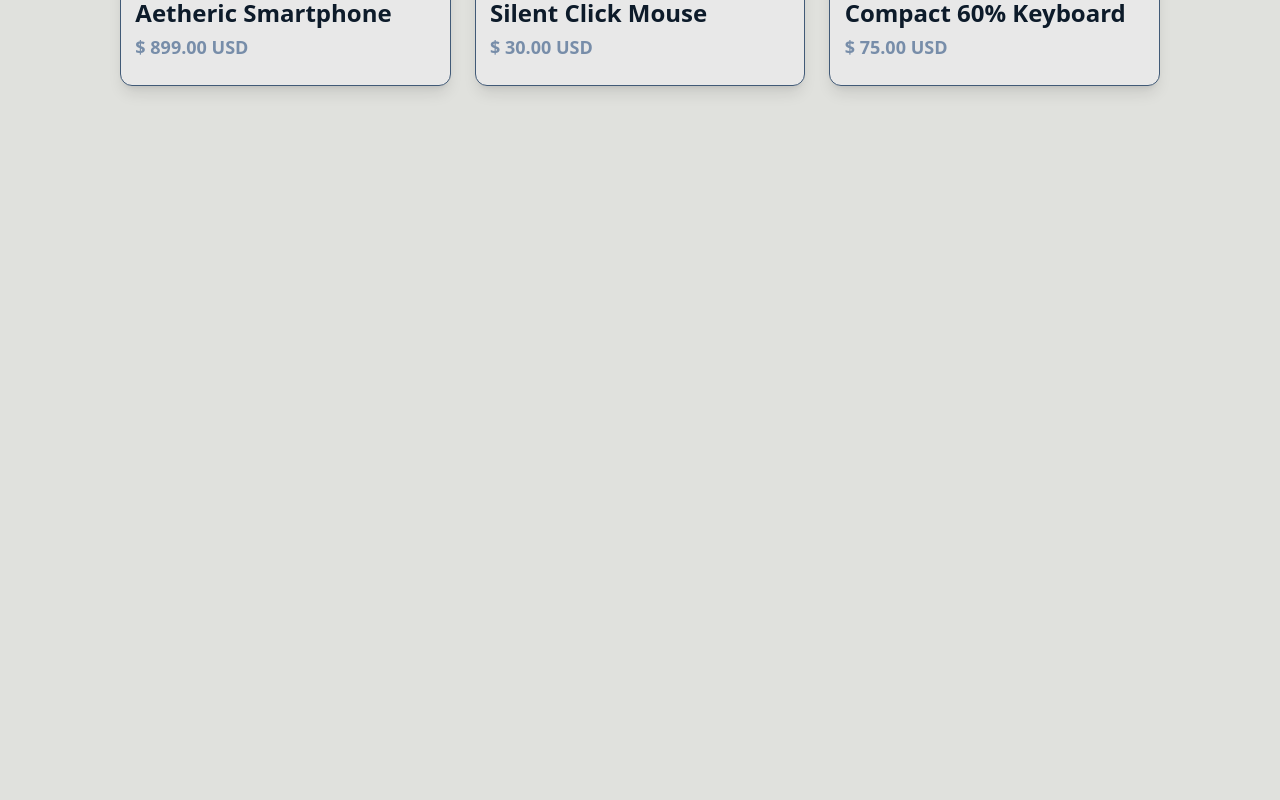
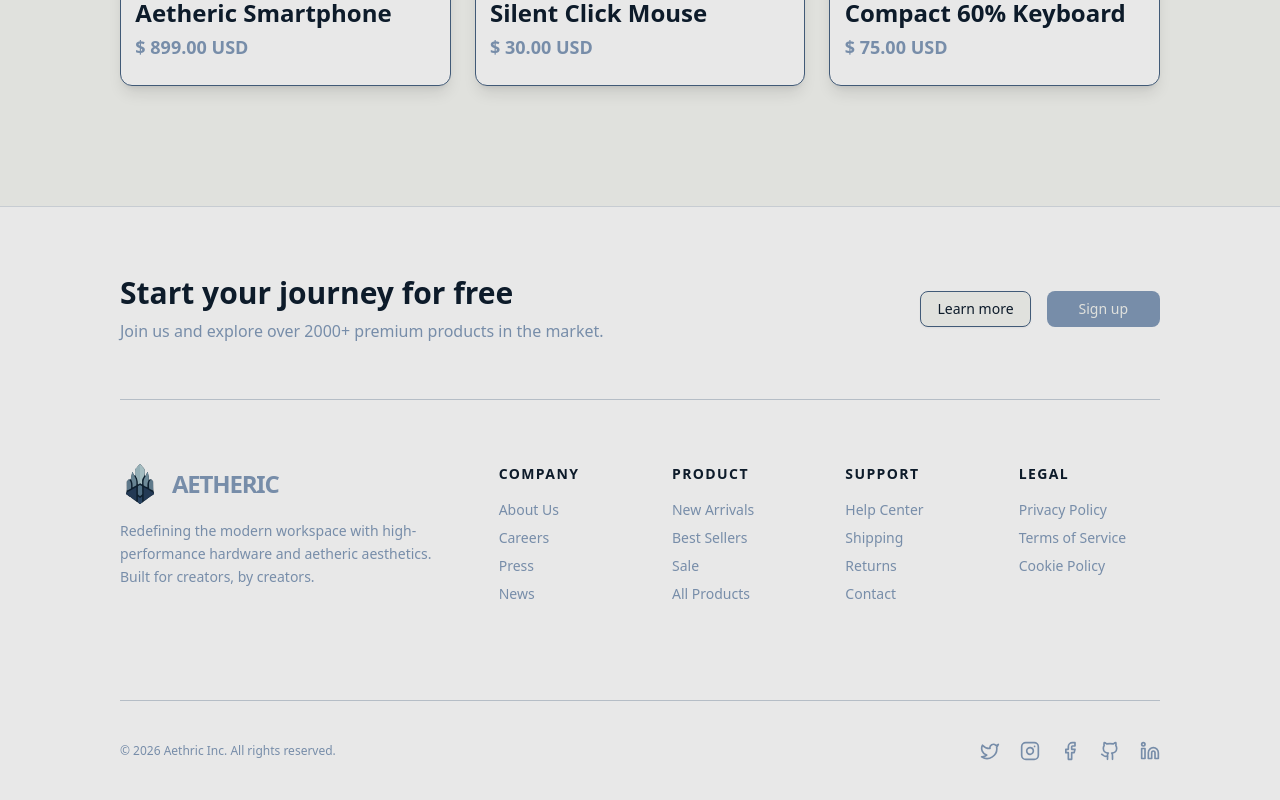
Before and after one commit to OxilonX/aetheric, a React (Vite) app in the folder frontend/: page / in a window 1280 px wide. Shown: the part 2372-3172 px from the top of the page. Before the commit the page ends 2498 px from the top, so only its background shows below. Built offline with nearby package versions, Linux system fonts and the light colour scheme.

Commit message:
Enhance Footer component with layout and styling; update Hero and Trending sections for button styling consistency

```diff
--- a/frontend/src/components/localComponents/Footer.jsx
+++ b/frontend/src/components/localComponents/Footer.jsx
@@ -1,7 +1,108 @@
+import { Button } from "@/components/ui/button";
+import { Facebook, Instagram, Twitter, Github, Linkedin } from "lucide-react";
+import logo from "/public/aetheric_logo_no_bg.svg";
 export default function Footer() {
+  const footerLinks = [
+    {
+      title: "Company",
+      links: ["About Us", "Careers", "Press", "News"],
+    },
+    {
+      title: "Product",
+      links: ["New Arrivals", "Best Sellers", "Sale", "All Products"],
+    },
+    {
+      title: "Support",
+      links: ["Help Center", "Shipping", "Returns", "Contact"],
+    },
+    {
+      title: "Legal",
+      links: ["Privacy Policy", "Terms of Service", "Cookie Policy"],
+    },
+  ];
+
   return (
-    <>
+    <footer className="bg-card mt-20 border-t border-secondary/20 flex items-center justify-center pt-5">
+      <div className="container mx-auto flex flex-col  py-12 lg:w-260 ">
+        <div className="flex flex-col md:flex-row items-center justify-between gap-8 mb-12">
+          <div>
+            <h1 className="text-3xl font-bold text-foreground mb-2">
+              Start your journey for free
+            </h1>
+            <p className="text-muted-foreground">
+              Join us and explore over 2000+ premium products in the market.
+            </p>
+          </div>
+          <div className="flex gap-4">
+            <Button
+              variant="outline"
+              className="border-secondary hover:bg-secondary/10 rounded-sm"
+            >
+              Learn more
+            </Button>
+            <Button className="bg-accent text-background hover:bg-accent/90 px-8 rounded-sm">
+              Sign up
+            </Button>
+          </div>
+        </div>
 
-    </>
+        <hr className="border-secondary/30 mb-16 mt-2" />
+
+        <div className="grid grid-cols-1 lg:grid-cols-[1.5fr_3fr] gap-12 w-full mb-12">
+          <div className="flex flex-col gap-4">
+            <div className="flex items-center gap-3">
+              <img
+                className="w-10 h-10 dark:brightness-150"
+                src={logo}
+                alt="Aetheric Logo"
+              />
+              <span className="text-2xl font-bold tracking-tighter text-accent">
+                AETHERIC
+              </span>
+            </div>
+            <p className="text-muted-foreground text-sm max-w-xs font-normal leading-relaxed">
+              Redefining the modern workspace with high-performance hardware and
+              aetheric aesthetics. Built for creators, by creators.
+            </p>
+          </div>
+
+          <div className="grid grid-cols-2 md:grid-cols-4 gap-8">
+            {footerLinks.map((group) => (
+              <div key={group.title} className="flex flex-col gap-4">
+                <h3 className="text-sm font-semibold text-foreground uppercase tracking-widest">
+                  {group.title}
+                </h3>
+                <ul className="flex flex-col gap-2">
+                  {group.links.map((link) => (
+                    <li
+                      key={link}
+                      className="text-sm text-muted-foreground hover:text-muted dark:hover:text-accent cursor-pointer transition-colors"
+                    >
+                      {link}
+                    </li>
+                  ))}
+                </ul>
+              </div>
+            ))}
+          </div>
+        </div>
+
+        <hr className="border-secondary/30 mb-10 mt-12" />
+
+        <div className="flex flex-col md:flex-row items-center justify-between gap-6">
+          <p className="text-xs text-muted-foreground font-medium">
+            © 2026 Aethric Inc. All rights reserved.
+          </p>
+
+          <div className="flex items-center gap-5">
+            <Twitter className="w-5 h-5 text-muted-foreground hover:text-muted dark:hover:text-accent cursor-pointer transition-all hover:-translate-y-1" />
+            <Instagram className="w-5 h-5 text-muted-foreground hover:text-muted dark:hover:text-accent cursor-pointer transition-all hover:-translate-y-1" />
+            <Facebook className="w-5 h-5 text-muted-foreground hover:text-muted dark:hover:text-accent cursor-pointer transition-all hover:-translate-y-1" />
+            <Github className="w-5 h-5 text-muted-foreground hover:text-muted dark:hover:text-accent cursor-pointer transition-all hover:-translate-y-1" />
+            <Linkedin className="w-5 h-5 text-muted-foreground hover:text-muted dark:hover:text-accent cursor-pointer transition-all hover:-translate-y-1" />
+          </div>
+        </div>
+      </div>
+    </footer>
   );
 }
--- a/frontend/src/pages/sections/Hero.jsx
+++ b/frontend/src/pages/sections/Hero.jsx
@@ -24,7 +24,7 @@ export default function Hero() {
             <div className="flex items-center gap-4 mt-4">
               <Button
                 variant="default"
-                className="capitalize px-8 py-6 text-md rounded-md"
+                className="capitalize text-background dark:bg-accent px-8 py-6 text-md rounded-md"
               >
                 shop now
               </Button>
--- a/frontend/src/pages/sections/Trending.jsx
+++ b/frontend/src/pages/sections/Trending.jsx
@@ -85,7 +85,7 @@ export default function Trending() {
                               <p className="text-xl font-bold">
                                 {product.price}
                               </p>
-                              <Button className="text-base text-card capitalize px-8 py-5">
+                              <Button className="text-base  capitalize  text-background dark:bg-accent px-8 py-6 text-md rounded-md">
                                 buy now
                               </Button>
                             </div>
```
